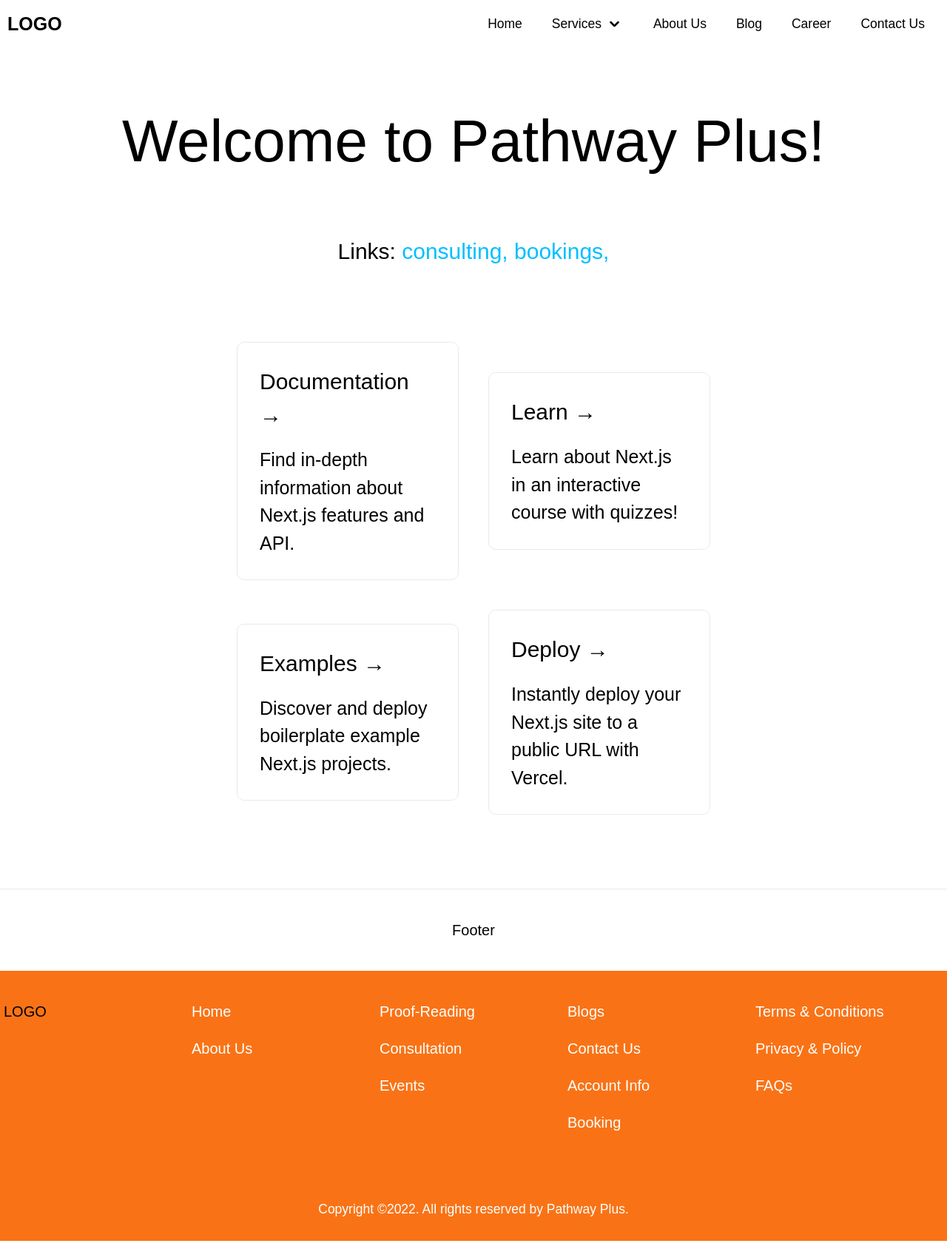
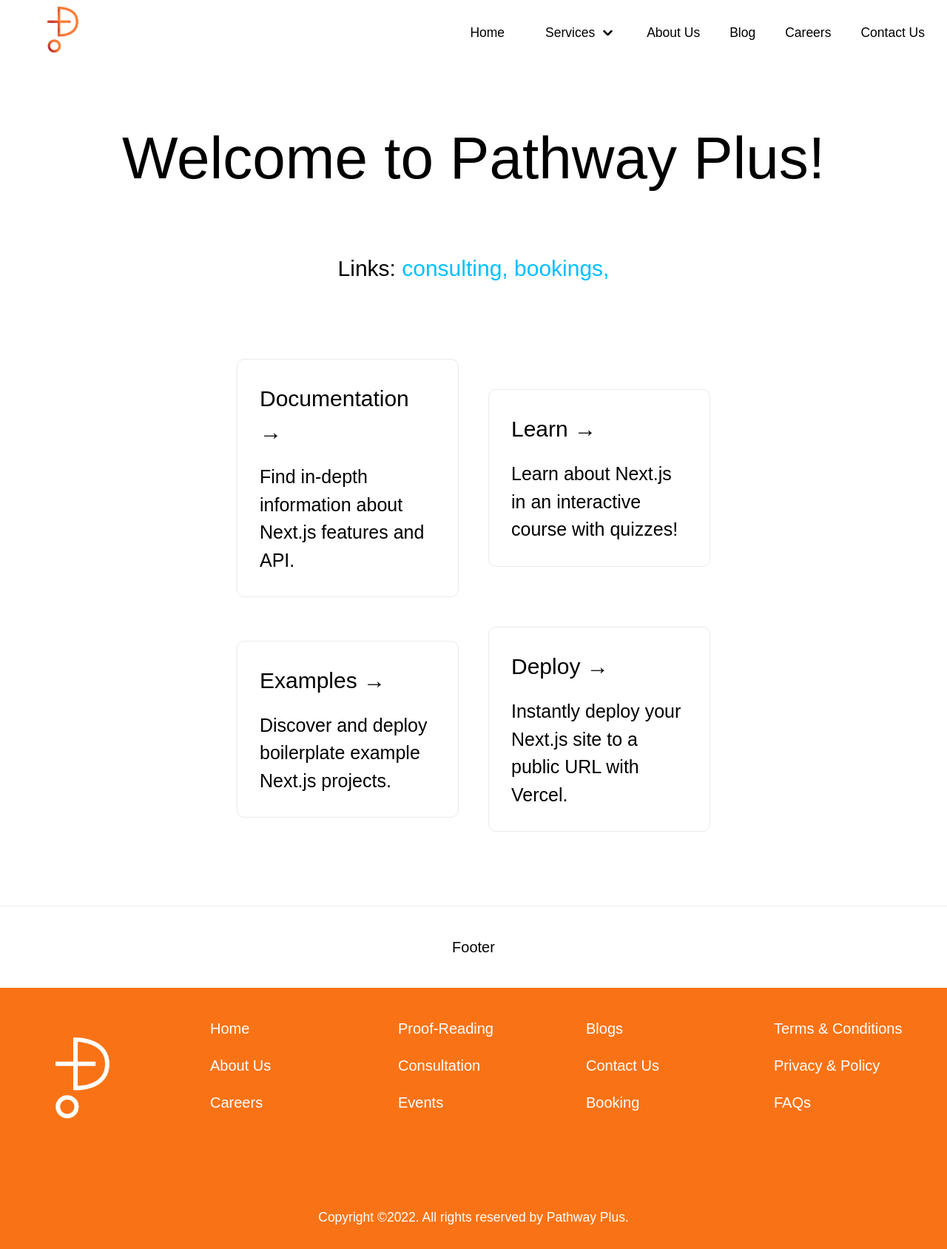
Before and after one commit to Pathway-plus/Pathway-Plus, a Next.js app: page / in a window 1280 px wide. Shown: the whole page at 74% size. Built offline with nearby package versions, Linux system fonts and the light colour scheme.

Commit message:
Added logo and changed tags to use next components

```diff
--- a/src/components/footer.tsx
+++ b/src/components/footer.tsx
@@ -1,81 +1,70 @@
+import Image from "next/image";
+import Link from "next/link";
+
 const footer: React.FC = () => {
   return (
     <footer className="bg-orange-500">
       <div className="grid grid-cols-2 py-8 px-1 md:grid-cols-5">
-        <span>LOGO</span>
+        <div className="mb-4 lg:ml-5">
+          <Image
+            src="/assets/logo-white.png"
+            width={160}
+            height={160}
+            alt="logo"
+          />
+        </div>
         <div>
-          <ul className="text-white">
-            <li className="mb-4">
-              <a href="/" className="hover:underline">
-                Home
-              </a>
+          <ul className="text-white ml-5">
+            <li className="mb-4 hover:underline">
+              <Link href="/">Home</Link>
             </li>
-            <li className="mb-4">
-              <a href="#" className="hover:underline">
-                About Us
-              </a>
+            <li className="mb-4 hover:underline">
+              <Link href="/about-us">About Us</Link>
+            </li>
+            <li className="mb-4 hover:underline">
+              <Link href="/about-us">Careers</Link>
             </li>
           </ul>
         </div>
         <div>
-          <ul className="text-white">
-            <li className="mb-4">
-              <a href="#" className="hover:underline">
-                Proof-Reading
-              </a>
+          <ul className="text-white ml-5">
+            <li className="mb-4 hover:underline">
+              <Link href="#">Proof-Reading</Link>
             </li>
-            <li className="mb-4">
-              <a href="/consulting" className="hover:underline">
-                Consultation
-              </a>
+            <li className="mb-4 hover:underline">
+              <Link href="/consulting">Consultation</Link>
             </li>
-            <li className="mb-4">
-              <a href="#" className="hover:underline">
-                Events
-              </a>
+            <li className="mb-4 hover:underline">
+              <Link href="#">Events</Link>
             </li>
           </ul>
         </div>
         <div>
-          <ul className="text-white">
-            <li className="mb-4">
-              <a href="#" className="hover:underline">
-                Blogs
-              </a>
+          <ul className="text-white ml-5">
+            <li className="mb-4 hover:underline">
+              <Link href="#">Blogs</Link>
             </li>
-            <li className="mb-4">
-              <a href="#" className="hover:underline">
-                Contact Us
-              </a>
+            <li className="mb-4 hover:underline">
+              <Link href="#">Contact Us</Link>
             </li>
-            <li className="mb-4">
-              <a href="#" className="hover:underline">
-                Account Info
-              </a>
-            </li>
-            <li className="mb-4">
-              <a href="#" className="hover:underline">
-                Booking
-              </a>
+            {/* <li className="mb-4 hover:underline">
+              <Link href="#">Account Info</Link>
+            </li> */}
+            <li className="mb-4 hover:underline">
+              <Link href="#">Booking</Link>
             </li>
           </ul>
         </div>
         <div>
-          <ul className="text-white">
-            <li className="mb-4">
-              <a href="#" className="hover:underline">
-                Terms &amp; Conditions
-              </a>
+          <ul className="text-white ml-5">
+            <li className="mb-4 hover:underline">
+              <Link href="#">Terms &amp; Conditions</Link>
             </li>
-            <li className="mb-4">
-              <a href="#" className="hover:underline">
-                Privacy & Policy
-              </a>
+            <li className="mb-4 hover:underline">
+              <Link href="#">Privacy &amp; Policy</Link>
             </li>
-            <li className="mb-4">
-              <a href="#" className="hover:underline">
-                FAQs
-              </a>
+            <li className="mb-4 hover:underline">
+              <Link href="#">FAQs</Link>
             </li>
           </ul>
         </div>
--- a/src/components/layout.tsx
+++ b/src/components/layout.tsx
@@ -8,7 +8,7 @@ interface Props {
 const Layout: React.FC<Props> = ({ children }) => {
   return (
     <>
-      <Navbar />
+      <Navbar></Navbar>
       <main>{children}</main>
       <Footer />
     </>
--- a/src/components/navbar.tsx
+++ b/src/components/navbar.tsx
@@ -1,12 +1,20 @@
+import Image from "next/image";
+import Link from "next/link";
+
 const navbar: React.FC = () => {
   return (
-    <nav className="px-2 bg-white border-gray-200">
-      <div className="container flex flex-wrap justify-between items-center mx-auto">
-        <a href="#" className="flex items-center">
-          <span className="self-center text-xl font-semibold whitespace-nowrap">
-            LOGO
-          </span>
-        </a>
+    <nav className="bg-white border-gray-200">
+      <div className="container flex flex-wrap justify-between items-center mx-auto px-2">
+        <div className="cursor-pointer lg:ml-7">
+          <Link href="/">
+            <Image
+              src="/assets/logo-orange.png"
+              width={80}
+              height={80}
+              alt="logo"
+            />
+          </Link>
+        </div>
 
         <button
           data-collapse-toggle="mobile-menu"
@@ -33,10 +41,8 @@ const navbar: React.FC = () => {
 
         <div className="hidden w-full md:block md:w-auto" id="mobile-menu">
           <ul className="flex flex-col p-4 mt-4 bg-gray-50 rounded-lg border border-gray-100 md:flex-row md:space-x-8 md:mt-0 md:text-sm md:font-medium md:border-0 md:bg-white">
-            <li>
-              <a href="/" className="nav-items" aria-current="page">
-                Home
-              </a>
+            <li className="nav-items">
+              <Link href="/">Home</Link>
             </li>
             <li>
               <button
@@ -77,43 +83,29 @@ const navbar: React.FC = () => {
                   className="py-1 text-sm text-black"
                   aria-labelledby="dropdownLargeButton"
                 >
-                  <li>
-                    <a href="/consulting" className="dropdown-items">
-                      Consultation
-                    </a>
+                  <li className="dropdown-items">
+                    <Link href="/consulting">Consultation</Link>
                   </li>
-                  <li>
-                    <a href="#" className="dropdown-items">
-                      Proofreading
-                    </a>
+                  <li className="dropdown-items">
+                    <Link href="#">Proofreading</Link>
                   </li>
-                  <li>
-                    <a href="#" className="dropdown-items">
-                      Events
-                    </a>
+                  <li className="dropdown-items">
+                    <Link href="#">Events</Link>
                   </li>
                 </ul>
               </div>
             </li>
-            <li>
-              <a href="#" className="nav-items">
-                About Us
-              </a>
+            <li className="nav-items">
+              <Link href="#">About Us</Link>
             </li>
-            <li>
-              <a href="#" className="nav-items">
-                Blog
-              </a>
+            <li className="nav-items">
+              <Link href="#">Blog</Link>
             </li>
-            <li>
-              <a href="#" className="nav-items">
-                Career
-              </a>
+            <li className="nav-items">
+              <Link href="#">Careers</Link>
             </li>
-            <li>
-              <a href="#" className="nav-items">
-                Contact Us
-              </a>
+            <li className="nav-items">
+              <Link href="#">Contact Us</Link>
             </li>
           </ul>
         </div>
--- a/src/pages/_document.tsx
+++ b/src/pages/_document.tsx
@@ -1,4 +1,5 @@
 import { Html, Head, Main, NextScript } from "next/document";
+import Script from "next/script";
 
 function Document() {
   return (
@@ -12,7 +13,10 @@ function Document() {
       <body>
         <Main />
         <NextScript />
-        <script src="https://unpkg.com/flowbite@1.5.3/dist/flowbite.js"></script>
+        <Script
+          src="https://unpkg.com/flowbite@1.5.3/dist/flowbite.js"
+          strategy="beforeInteractive"
+        ></Script>
       </body>
     </Html>
   );
--- a/src/styles/globals.css
+++ b/src/styles/globals.css
@@ -23,9 +23,9 @@ a {
 }
 
 .nav-items {
-  @apply block py-2 pr-4 pl-3 text-black rounded hover:text-orange-500 hover:bg-gray-100 md:hover:bg-transparent md:border-0 md:p-0;
+  @apply block py-2 pr-4 pl-3 text-black rounded hover:text-orange-500 hover:bg-gray-100 md:hover:bg-transparent md:border-0 md:p-0 lg:mx-3;
 }
 
 .dropdown-items {
-  @apply block py-2 px-4 hover:text-orange-500 hover:bg-gray-100 md:hover:bg-transparent;
+  @apply block py-2 px-4 hover:text-orange-500 hover:bg-gray-100;
 }
```
Also changed, not shown: public/assets/logo-orange.png (added), public/assets/logo-white.png (added).
